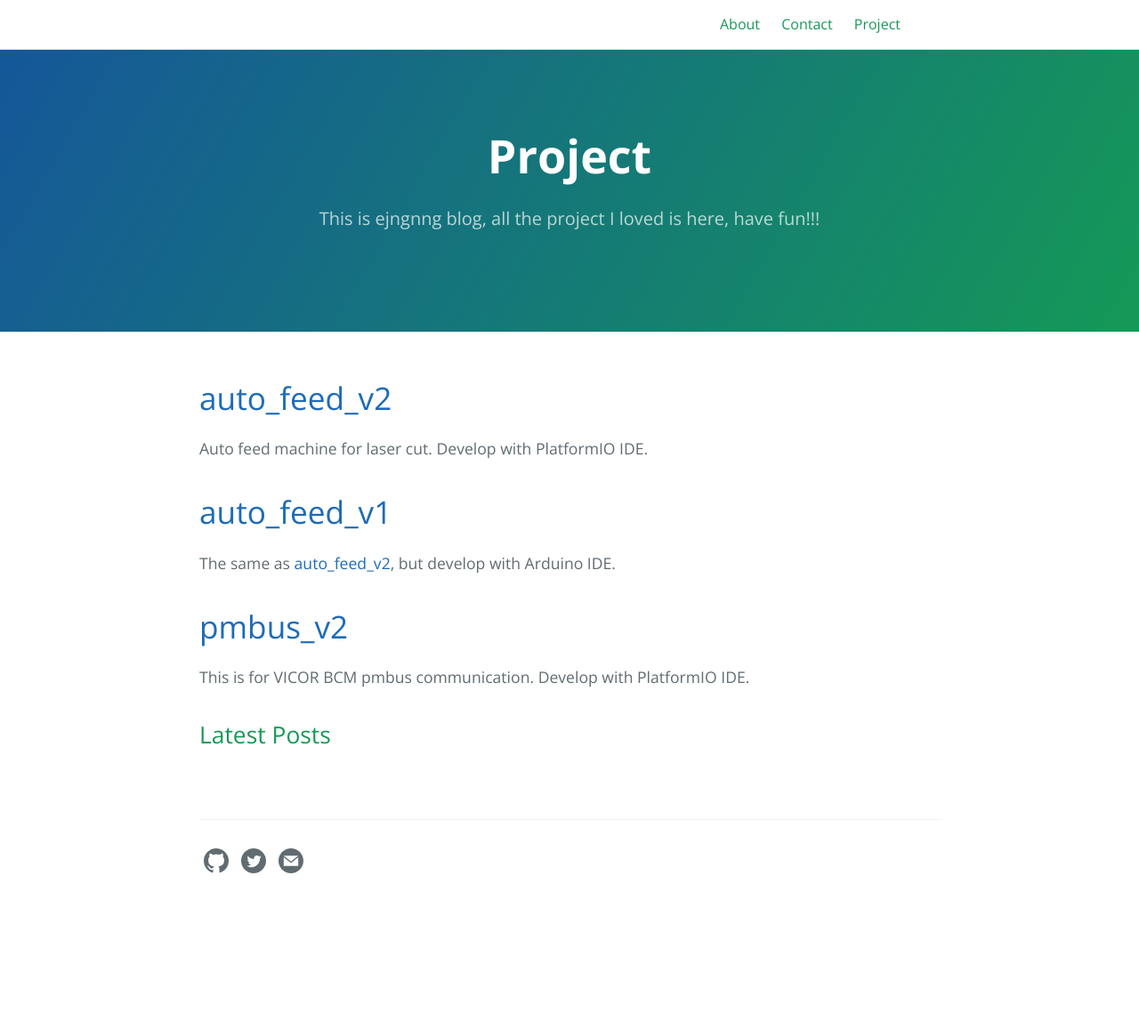
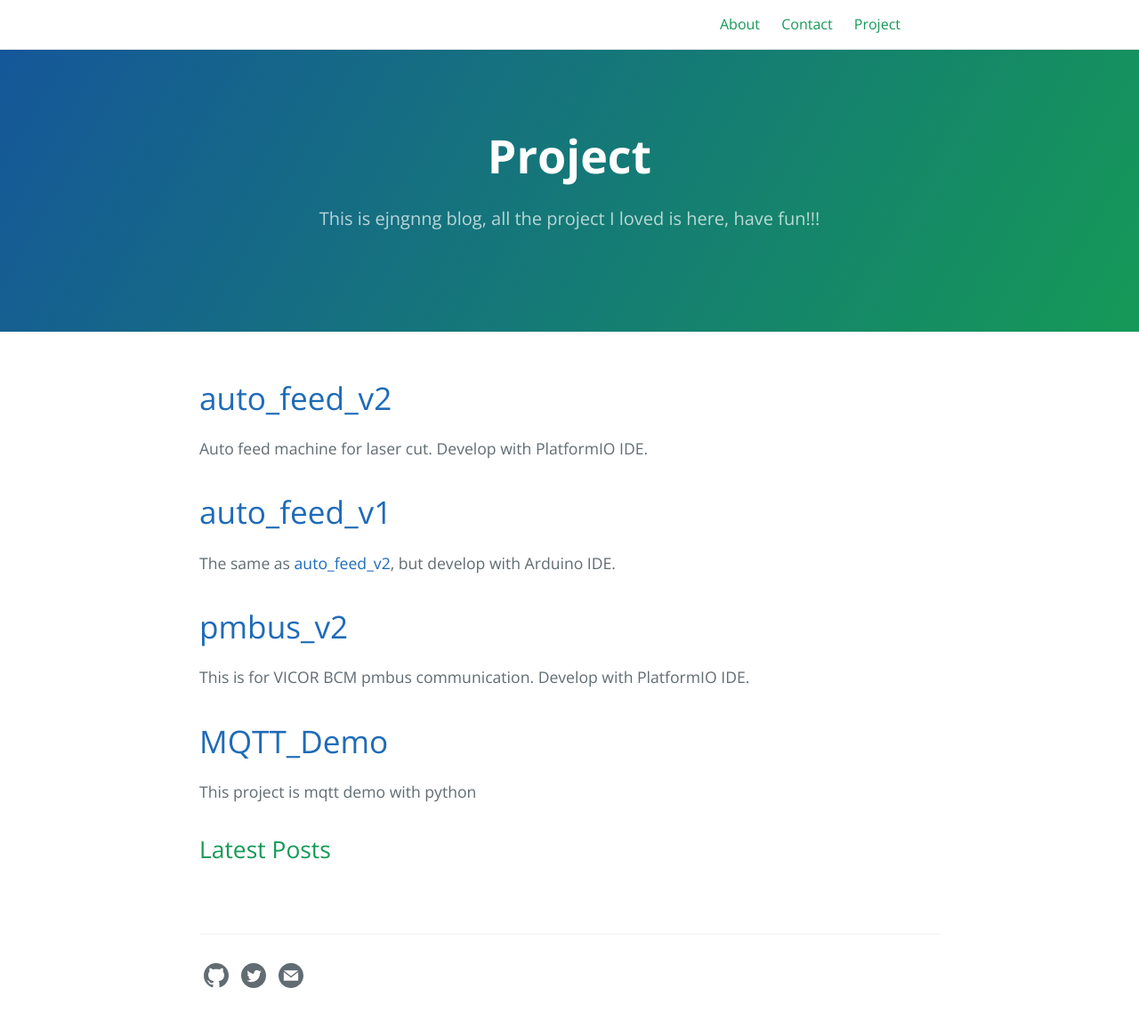
Before and after one commit to ejngnng/ejngnng.github.io, a Jekyll site: the page built from index.md, in a window 1280 px wide. Shown: the whole page at 89% size. Built offline with Jekyll 4.4.1, drawn with Linux system fonts in a browser that asks for light colours; before the commit the page ends 1036 px from its top, so only the background shows below that.

Commit message:
Update index.md

```diff
--- a/index.md
+++ b/index.md
@@ -23,3 +23,7 @@ The same as [auto_feed_v2](https://github.com/ejngnng/auto_feed_v1), but develop
 # [pmbus_v2](https://github.com/ejngnng/pmbus_v2)
 
 This is for VICOR BCM pmbus communication. Develop with PlatformIO IDE.
+
+# [MQTT_Demo](https://github.com/ejngnng/MQTT_Demo)
+
+This project is mqtt demo with python
```
